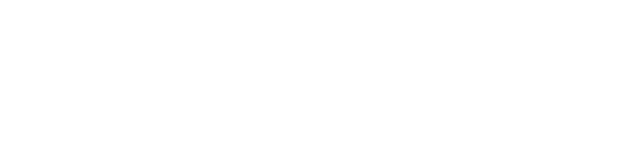
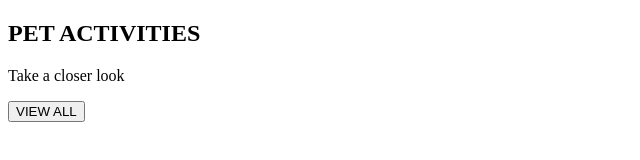
Before and after one commit to rtrepis/202207-w1ch3-ramon-trepat, a plain HTML site: page index.html in a window 1280 px wide. Shown: the whole page, without its empty margins (0-640 px from the left). Drawn offline with Linux system fonts and the light colour scheme.

Commit message:
top section

```diff
--- a/index.html
+++ b/index.html
@@ -12,5 +12,15 @@
       rel="stylesheet"
     />
   </head>
-  <body></body>
+  <body>
+    <header></header>
+    <main>
+      <section>
+        <h1>PET ACTIVITIES</h1>
+        <p>Take a closer look</p>
+        <button>VIEW ALL</button>
+      </section>
+    </main>
+    <footer></footer>
+  </body>
 </html>
```
